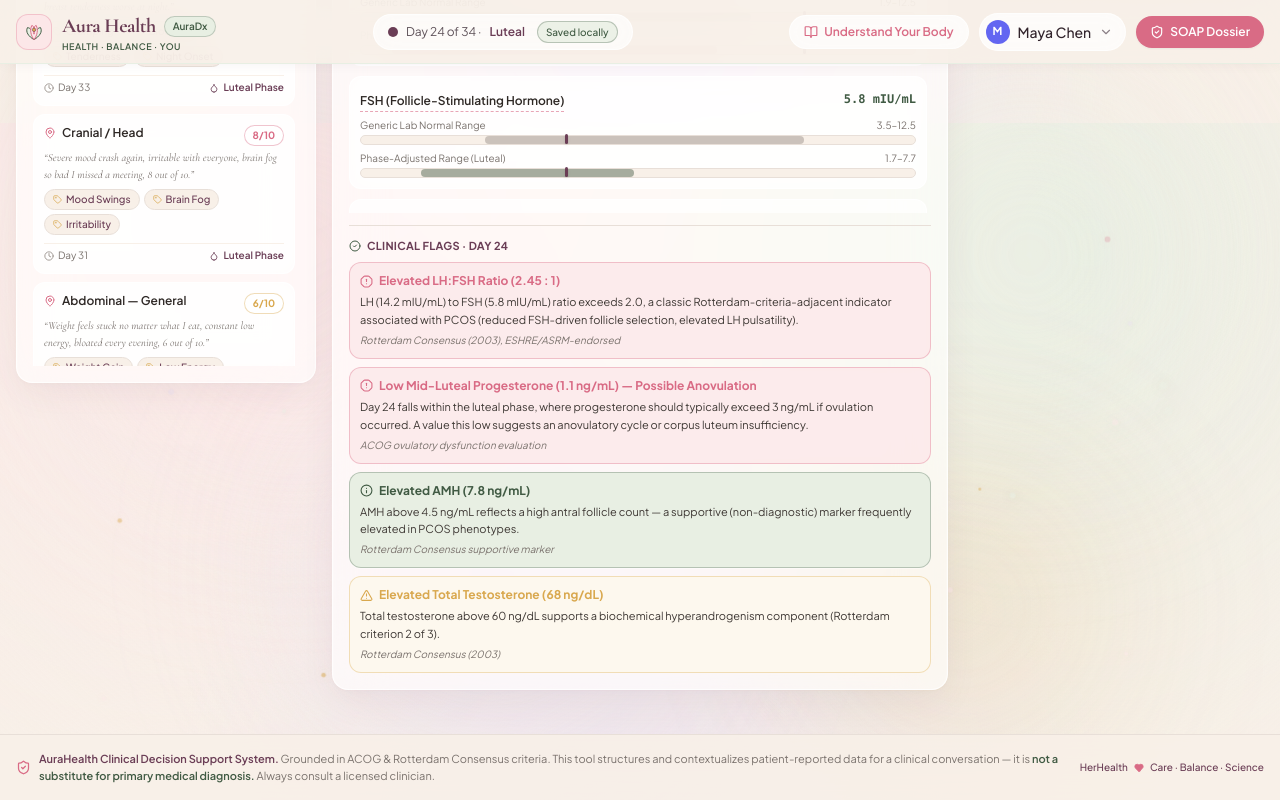
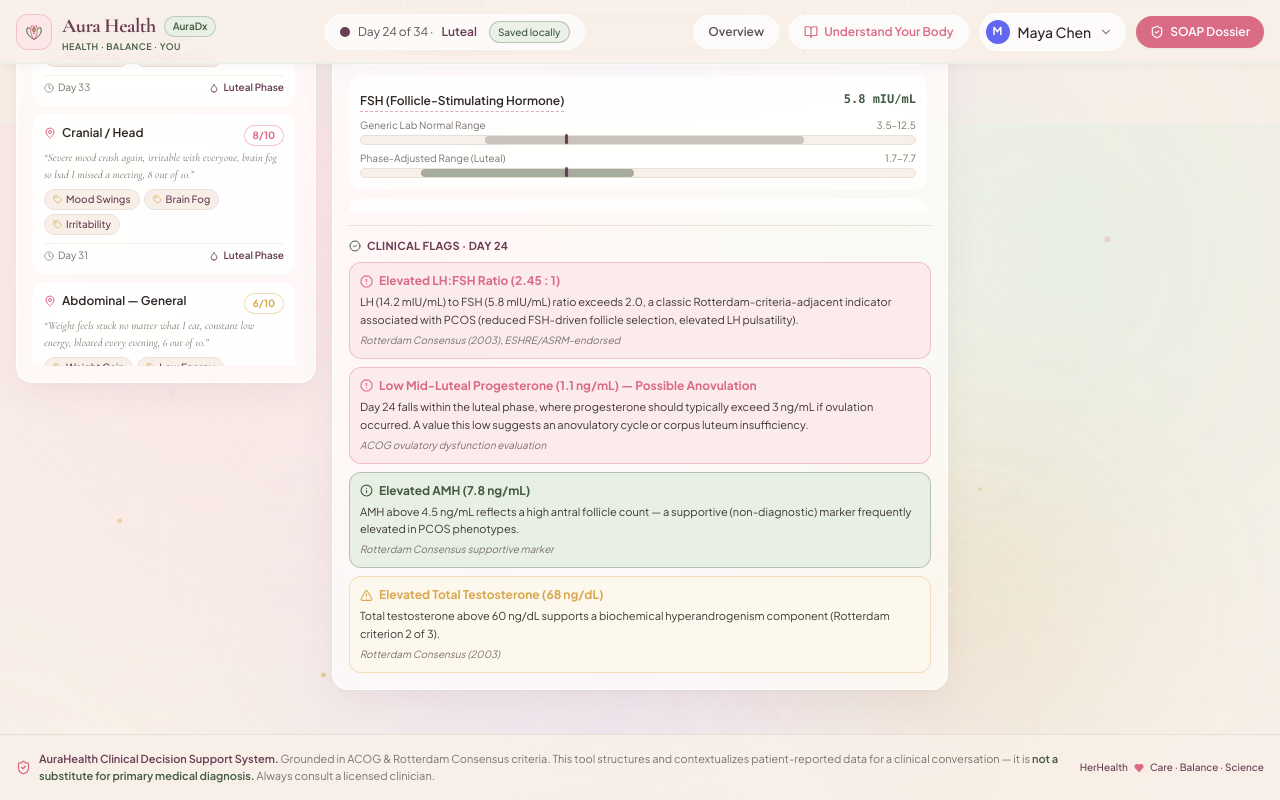
Before and after one commit to BuildWithJiya/AuraHealth, a React (Vite) app: page / in a window 1280 px wide. Both pictures are taken after a click on the button "Full Clinical Dossier". Shown: the part 677-1477 px from the top of the page. Built offline with nearby package versions, Linux system fonts and the light colour scheme.

Commit message:
feat: add bi-directional navigation between overview landing and clinical dashboard

```diff
--- a/src/App.jsx
+++ b/src/App.jsx
@@ -206,6 +206,7 @@
           onOpenEducation={() => setEducationOpen(true)}
           isCustomized={isCustomized}
           onResetData={handleResetData}
+          onGoHome={() => setView('landing')}
         />
 
         <main className="flex-1 mx-auto max-w-[1600px] w-full px-4 py-5">
--- a/src/components/Header.jsx
+++ b/src/components/Header.jsx
@@ -12,6 +12,7 @@
   onOpenEducation,
   isCustomized,
   onResetData,
+  onGoHome,
 }) {
   const [menuOpen, setMenuOpen] = useState(false)
   const phase = getCyclePhase(day, cycleLength)
@@ -20,9 +21,13 @@
   return (
     <header className="sticky top-0 z-40 border-b border-[#E8EFE3] bg-[#F8F0E8]/90 backdrop-blur-xl no-print shadow-[0_2px_12px_-2px_rgba(106,61,85,0.06)]">
       <div className="mx-auto max-w-[1600px] px-4 py-3 flex items-center justify-between gap-4">
-        {/* Brand Logo & Tagline */}
-        <div className="flex items-center gap-2.5">
-          <div className="h-9 w-9 rounded-xl bg-[#FCE7E8] border border-[#D96B85]/30 flex items-center justify-center shadow-xs">
+        {/* Brand Logo & Tagline (Clickable to return Home) */}
+        <button
+          onClick={onGoHome}
+          className="flex items-center gap-2.5 text-left group cursor-pointer"
+          title="Return to Home Overview"
+        >
+          <div className="h-9 w-9 rounded-xl bg-[#FCE7E8] border border-[#D96B85]/30 flex items-center justify-center shadow-xs transition-transform group-hover:scale-105">
             <svg viewBox="0 0 44 44" className="w-6 h-6">
               <path
                 d="M22 36 C12 30, 6 22, 10 14 C15 14, 19 20, 22 28 C25 20, 29 14, 34 14 C38 22, 32 30, 22 36 Z"
@@ -43,7 +48,7 @@
           </div>
           <div>
             <div className="flex items-center gap-2">
-              <span className="font-serif text-xl font-bold tracking-tight text-[#6A3D55]">Aura Health</span>
+              <span className="font-serif text-xl font-bold tracking-tight text-[#6A3D55] group-hover:text-[#D96B85] transition-colors">Aura Health</span>
               <span className="text-[10px] font-semibold text-[#405A43] bg-[#E8EFE3] border border-[#405A43]/25 rounded-full px-2 py-0.5">
                 AuraDx
               </span>
@@ -52,7 +57,7 @@
               HEALTH &middot; BALANCE &middot; YOU
             </p>
           </div>
-        </div>
+        </button>
 
         {/* Phase Pill Indicator */}
         <div className="hidden md:flex items-center gap-2 text-xs text-[#5E5259] bg-white/70 backdrop-blur-md border border-white/80 rounded-full px-3.5 py-1.5 shadow-xs">
@@ -68,6 +73,15 @@
 
         {/* Action Controls */}
         <div className="flex items-center gap-2.5">
+          {onGoHome && (
+            <button
+              onClick={onGoHome}
+              className="flex items-center gap-1.5 text-xs font-semibold bg-white/75 backdrop-blur-md hover:bg-[#FCE7E8] text-[#5E5259] hover:text-[#D96B85] border border-white/80 rounded-full px-3.5 py-2 transition-all shadow-xs"
+            >
+              Overview
+            </button>
+          )}
+
           {/* Understand Your Body Button */}
           <button
             onClick={onOpenEducation}
```
